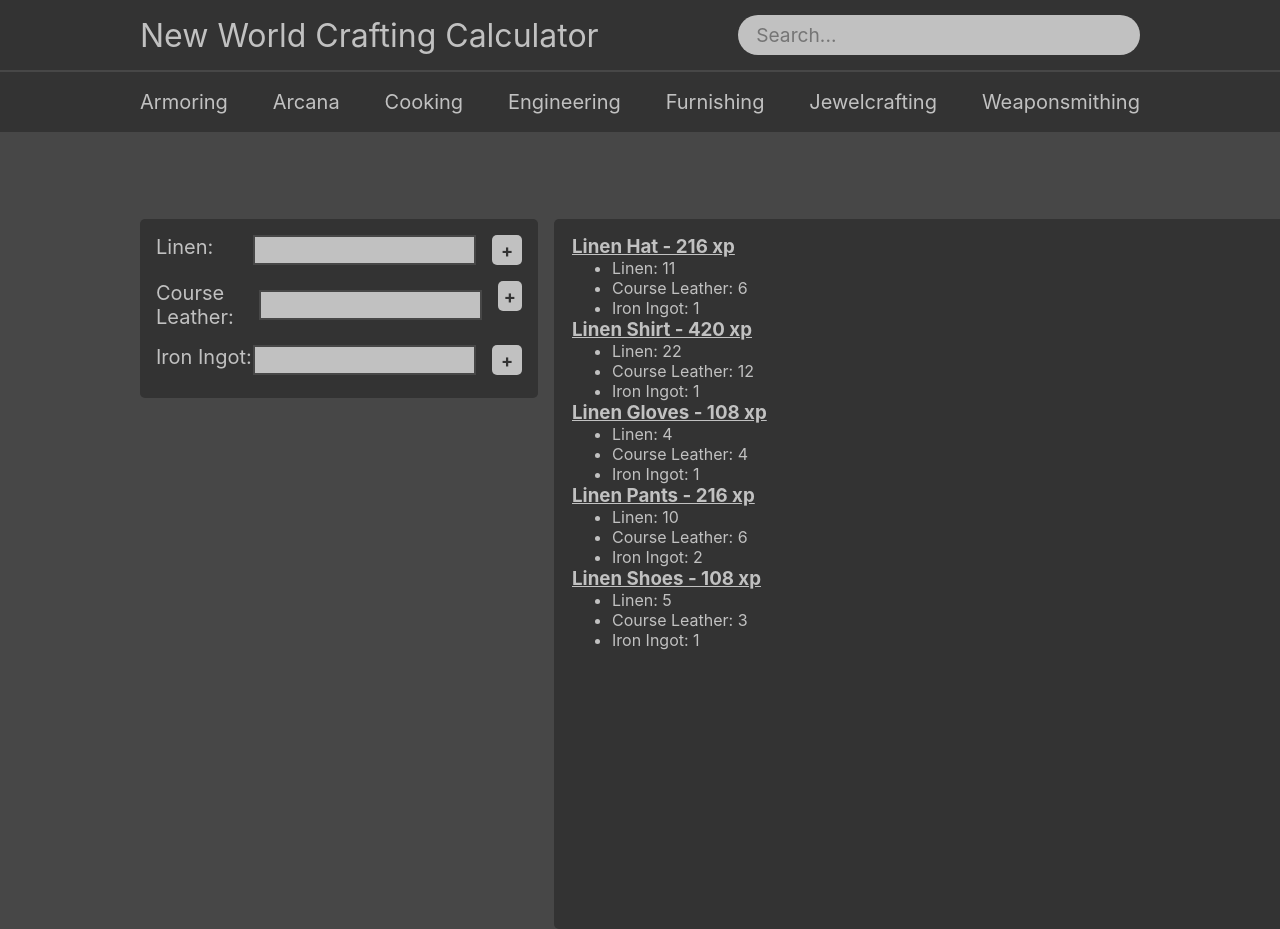
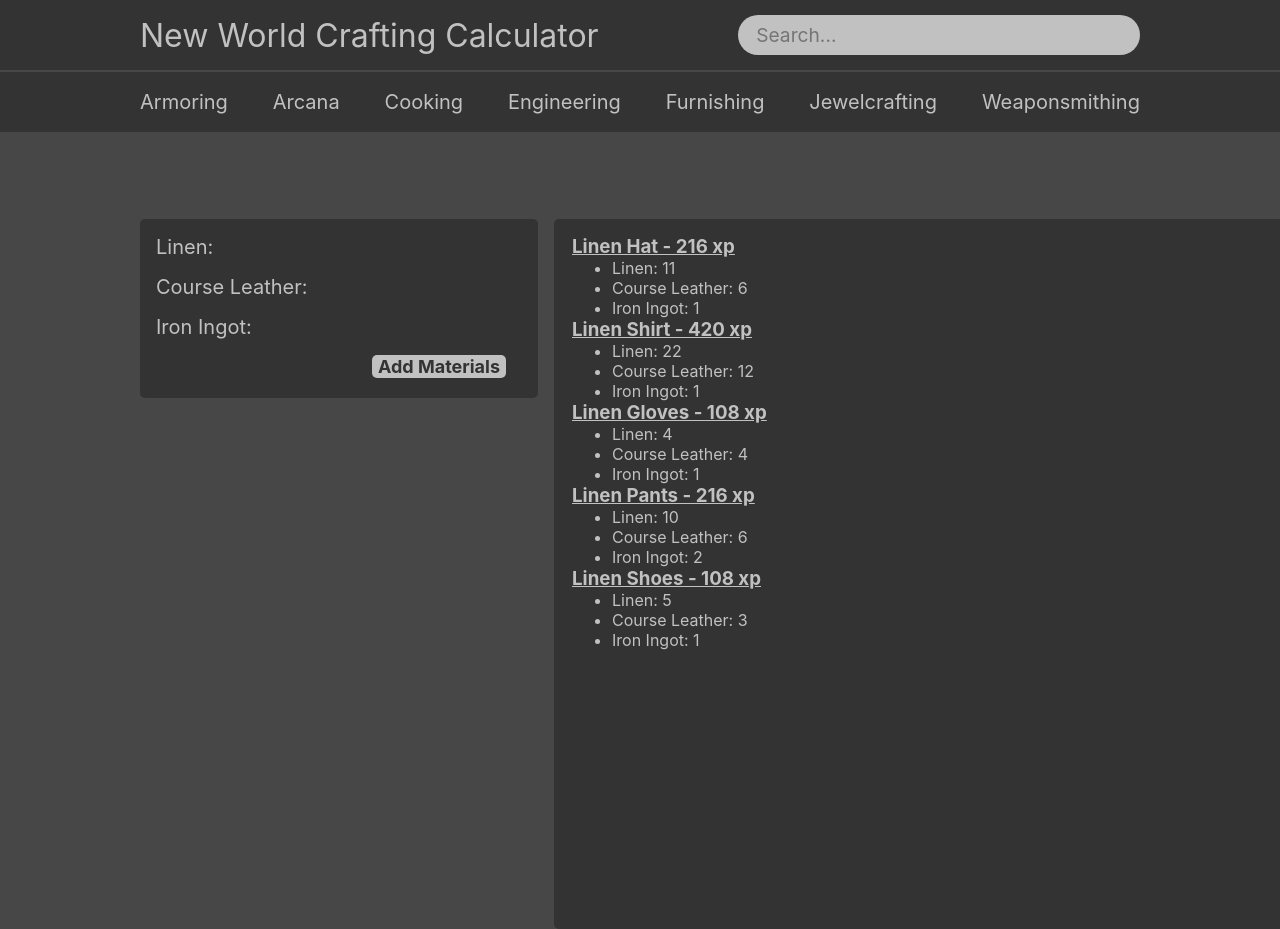
Before and after one commit to Hoshhh/NWCS, a React (Create React App) app: page / in a window 1280 px wide. Shown: the top 929 px of the page. Built offline with nearby package versions, Linux system fonts and the light colour scheme.

Commit message:
Added the ability to add materials and update it to the page once submitted.

```diff
--- a/src/Styles/Armoring.css
+++ b/src/Styles/Armoring.css
@@ -111,8 +111,13 @@
   border-radius: 5px;
   font-weight: bold;
   border-style: none;
-  width: 30px;
-  height: 30px;
+  margin-bottom: 16px;
+  float: right;
+  margin-right: 32px;
+}
+
+.add-form {
+  background-color: #333333;
 }
 
 .mat-wrapper {
@@ -130,4 +135,6 @@
   border-width: 2px;
   border-color: #474747;
   background-color: #c1c1c1;
+  color: #333333;
+  font-weight: bold;
 }
--- a/src/components/AddMaterials.js
+++ b/src/components/AddMaterials.js
@@ -2,11 +2,14 @@
 import MaterialForm from './MaterialForm'
 
 const AddMaterials = ({playerInfo}) => {
+// Add Mats
+const addMats = (playerInfo) => {
+    console.log(playerInfo)
+}
+
     return (
         <div className="mat-container">
-            <MaterialForm mat="Linen" />
-            <MaterialForm mat="Course Leather" />
-            <MaterialForm mat="Iron Ingot" />
+            <MaterialForm onAdd={addMats} playerInfo={playerInfo} />
         </div>
     )
 }
--- a/src/components/MaterialForm.js
+++ b/src/components/MaterialForm.js
@@ -1,12 +1,75 @@
 import React from 'react'
+import { useState } from 'react'
 
-const MaterialForm = ({mat}) => {
+const MaterialForm = ({onAdd, playerInfo}) => {
+    const [amountLinen, setAmountLinen] = useState(0)
+    const [amountCourseLeather, setAmountCourseLeather] = useState(0)
+    const [amountIronIngot, setAmountIronIngot] = useState(0)
+
+    const [linenText, setLinenText] = useState("")
+    const [courseLeatherText, setCourseLeatherText] = useState("")
+    const [ironIngotText, setIronIngotText] = useState("")
+
+    const [showAddMats, setShowAddMats] = useState(false)
+
+    const onSubmit = (e) => {
+        e.preventDefault()
+        playerInfo.linen = amountLinen
+        playerInfo.courseLeather = amountCourseLeather
+        playerInfo.ironIngot = amountIronIngot
+
+        setLinenText(amountLinen)
+        setCourseLeatherText(amountCourseLeather)
+        setIronIngotText(amountIronIngot)
+
+        setShowAddMats(false)
+        console.log(playerInfo)
+    }
     return (
-        <div className="mat-wrapper">
-            {mat + ":"}
-            <input className="input" type="number" />
-            <button className="btn">+</button>
-        </div>
+        <form className="add-form" onSubmit={onSubmit}>
+            <div className="mat-wrapper">
+                {showAddMats ? "Linen: " : "Linen: " + linenText}
+                { showAddMats &&
+                    <input
+                        className="input"
+                        type="number"
+                        value={amountLinen}
+                        onChange={(e) => setAmountLinen(e.target.value)}
+                    />
+                }
+            </div>
+
+            <div className="mat-wrapper">
+                {showAddMats ? "Course Leather: " : "Course Leather: " + courseLeatherText}
+                { showAddMats &&
+                    <input
+                        className="input"
+                        type="number"
+                        value={amountCourseLeather}
+                        onChange={(e) => setAmountCourseLeather(e.target.value)}
+                    />
+                }
+            </div>
+
+            <div className="mat-wrapper">
+                {showAddMats ? "Iron Ingot: " : "Iron Ingot: " + ironIngotText}
+                { showAddMats &&
+                    <input
+                        className="input"
+                        type="number"
+                        value={amountIronIngot}
+                        onChange={(e) => setAmountIronIngot(e.target.value)}
+                    />
+                }
+            </div>
+            { showAddMats &&
+                <input type="submit" value="Save Amount" className="btn" />
+            }
+
+            { !showAddMats &&
+                <button className="btn" onClick={() => setShowAddMats(!showAddMats)}>Add Materials</button>
+            }
+        </form>
     )
 }
 
```
